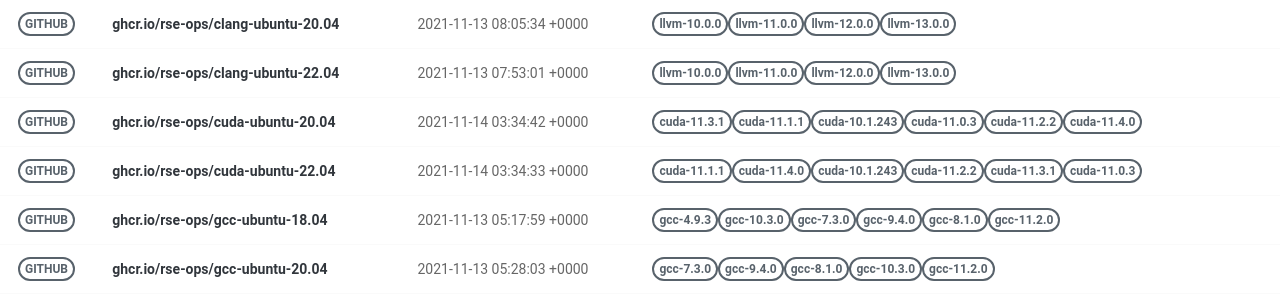
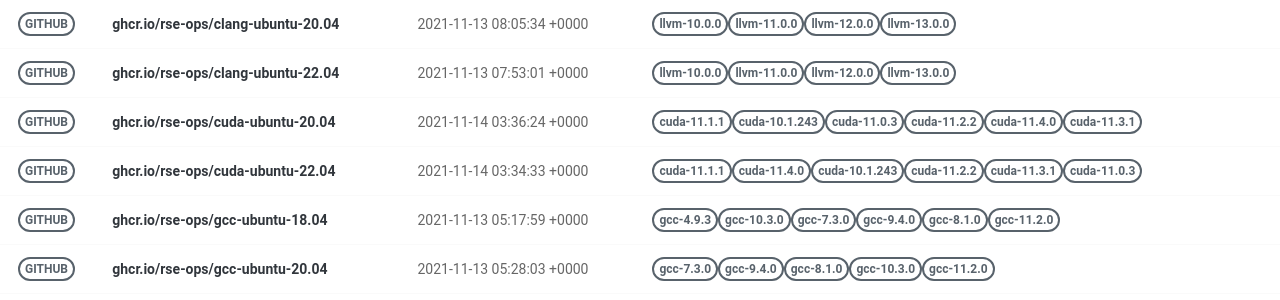
Before and after one commit to rse-ops/docker-images, a Jekyll site: the page built from pages/index.md, in a window 1280 px wide. Shown: the part 179-479 px from the top of the page. Built offline with Jekyll 4.4.1, drawn with Linux system fonts in a browser that asks for light colours; nearby versions of some CDN libraries.

Commit message:
Automated push to update library 2021-11-14

```diff
--- a/_library/ghcr.io-rse-ops-cuda-ubuntu-20.04.md
+++ b/_library/ghcr.io-rse-ops-cuda-ubuntu-20.04.md
@@ -1,14 +1,11 @@
 ---
 layout: container
 name: ghcr.io/rse-ops/cuda-ubuntu-20.04
-updated_at: 2021-11-14 03:34:42.000388
+updated_at: 2021-11-14 03:36:24.192757
 
 
 container_url: https://github.com/orgs/rse-ops/packages/container/package/cuda-ubuntu-20.04
 versions:
- - tag: cuda-11.3.1
-   dockerfile: https://github.com/rse-ops/docker-images/blob/main/ubuntu/cuda/Dockerfile
-   manifest: https://crane.ggcr.dev/manifest/ghcr.io/rse-ops/cuda-ubuntu-20.04:cuda-11.3.1
  - tag: cuda-11.1.1
    dockerfile: https://github.com/rse-ops/docker-images/blob/main/ubuntu/cuda/Dockerfile
    manifest: https://crane.ggcr.dev/manifest/ghcr.io/rse-ops/cuda-ubuntu-20.04:cuda-11.1.1
```
Also changed, not shown: other parts of _library/ghcr.io-rse-ops-cuda-ubuntu-20.04.md (+3 -0 lines).
